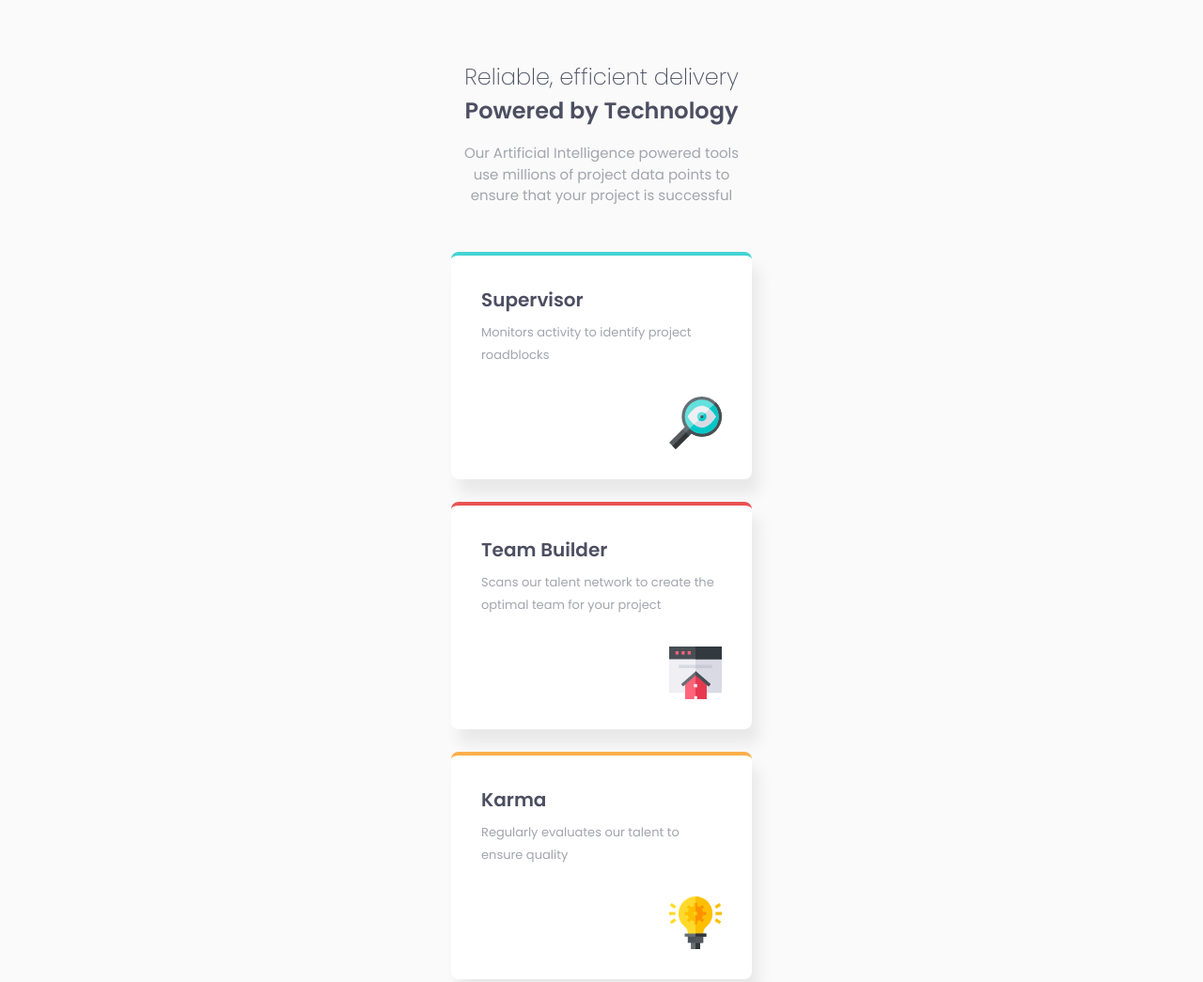
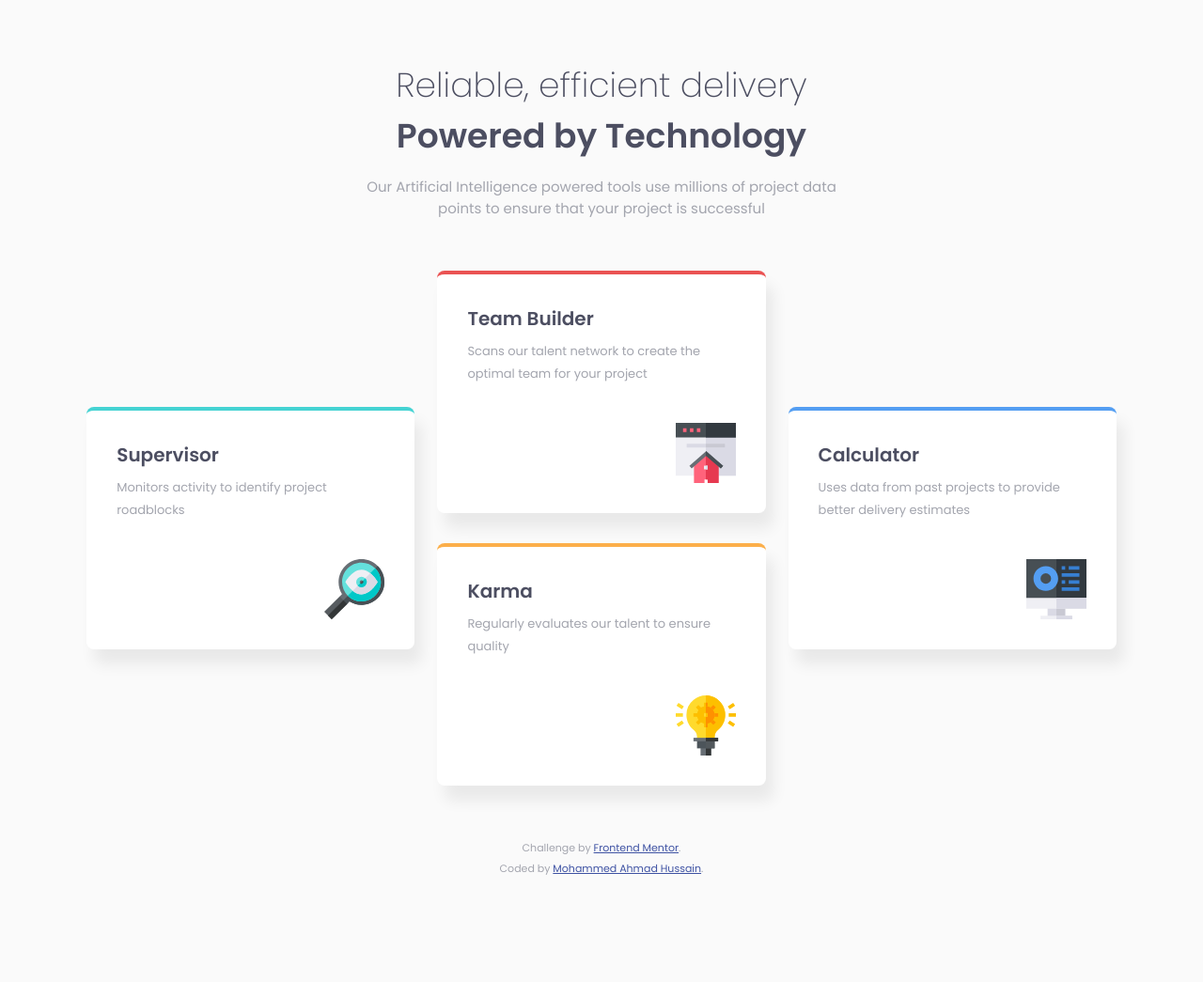
Before and after one commit to mah07308/FM-Four-Card-Feature-Section, a plain HTML site: page index.html in a window 1280 px wide. Shown: the top 1045 px of the page at 94% size. After the commit the page ends 951 px from the top, so only its background shows below. Drawn offline with Linux system fonts and the light colour scheme.

Commit message:
Completed desktop design

```diff
--- a/index.html
+++ b/index.html
@@ -25,6 +25,7 @@
   </head>
   <body>
     <main class="main__container">
+      <div class="main__content">
         <h1 class="main__heading">
           <span class="main__heading--light">Reliable, efficient delivery</span>
           <br />
@@ -34,6 +35,7 @@
           Our Artificial Intelligence powered tools use millions of project data
           points to ensure that your project is successful
         </p>
+      </div>
 
       <div class="cards__container">
         <div class="card card--supervisor">
@@ -43,7 +45,7 @@
           </p>
           <img class="card__image" src="./images/icon-supervisor.svg" alt="" />
         </div>
-        <div class="two-card-container">
+        <div class="two-cards__container">
           <div class="card card--team-builder">
             <h2 class="card__heading">Team Builder</h2>
             <p class="card__description">
@@ -74,14 +76,6 @@
       </div>
     </main>
 
-    <!-- Reliable, efficient delivery Powered by Technology Our Artificial
-    Intelligence powered tools use millions of project data points to ensure
-    that your project is successful Supervisor Monitors activity to identify
-    project roadblocks Team Builder Scans our talent network to create the
-    optimal team for your project Karma Regularly evaluates our talent to ensure
-    quality Calculator Uses data from past projects to provide better delivery
-    estimates -->
-
     <footer>
       <p class="attribution">
         Challenge by
--- a/style.css
+++ b/style.css
@@ -88,6 +88,10 @@ p {
   width: 100vw;
   max-width: 24rem;
   padding: 4rem 2rem;
+  display: flex;
+  flex-direction: column;
+  align-items: center;
+  justify-content: center;
 }
 
 .main__heading {
@@ -136,6 +140,8 @@ p {
   margin-top: 1.5rem;
 }
 
+/* Top colored-border for cards */
+
 .card--supervisor {
   border-top: 0.3rem solid var(--cyan);
 }
@@ -150,8 +156,54 @@ p {
   border-top: 0.3rem solid var(--blue);
 }
 
+/* Desktop Styles */
+
+@media (min-width: 75rem) {
+  .main__container {
+    max-width: 90rem;
+  }
+
+  .main__content {
+    max-width: 33.75rem;
+  }
+
+  .main__heading {
+    font-size: 2.25rem;
+  }
+
+  .cards__container {
+    max-width: 70rem;
+    max-height: 33.125rem;
+    display: flex;
+    align-items: center;
+    justify-content: space-between;
+    gap: 1.5rem;
+  }
+
+  .two-cards__container {
+    display: flex;
+    flex-direction: column;
+    align-items: center;
+    justify-content: space-between;
+  }
+
+  .card {
+    max-width: 21.825rem;
+    margin: 1rem 0;
+  }
+
+  .card__image {
+    width: 4rem;
+    height: 4rem;
+    margin-top: 2rem;
+  }
+}
+
+/* Footer */
+
 footer {
   margin-bottom: 1rem;
+  line-height: 2;
 }
 
 /* FM Styles */
```
Also changed, not shown: Screenshot 2023-08-05.png (added), 2 other files. Lines whose indentation alone changed are shown as unchanged.
